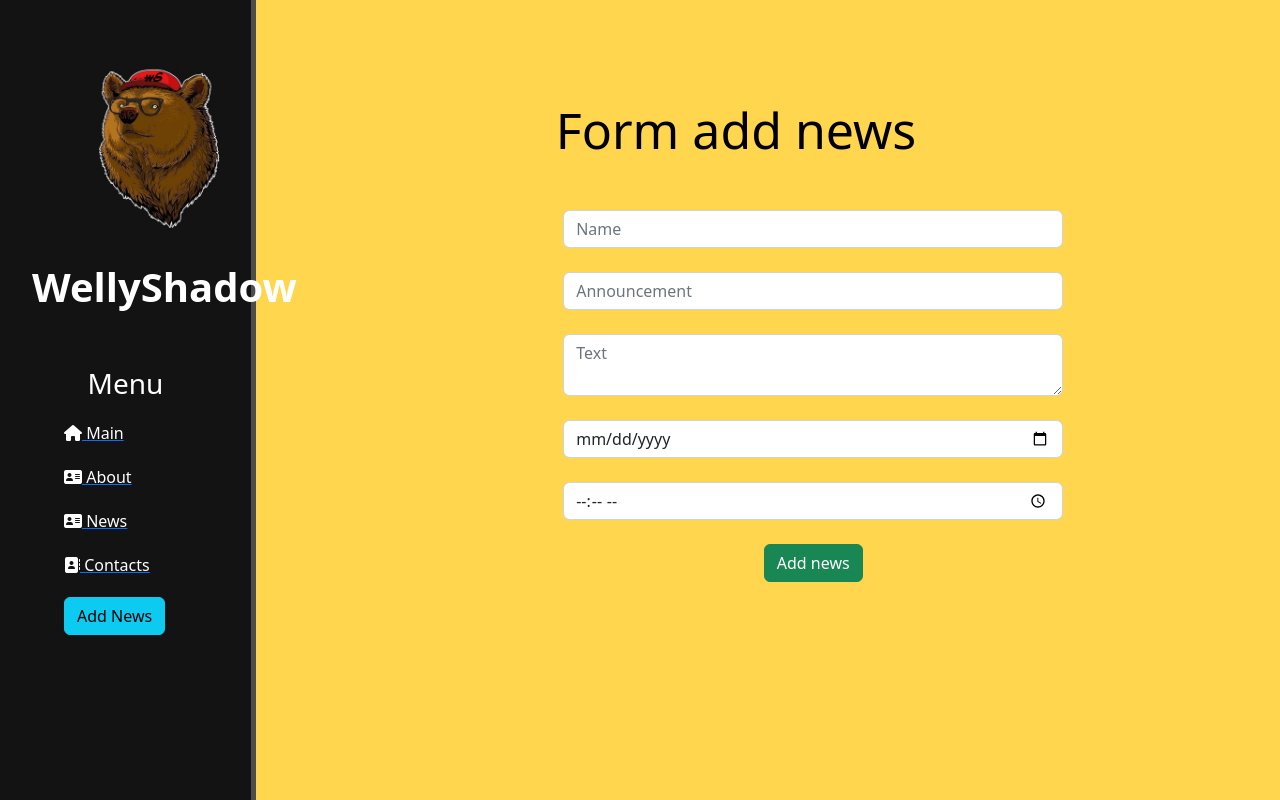
After one commit to WellyShadow/Django, a Django app: page /news/create in a window 1280 px wide. The commit adds this page. Run offline with Django 4.2, Linux system fonts and the light colour scheme; some libraries are stand-ins or nearby versions.

Commit message:
add create news page

```diff
--- a/djangoproject/main/static/main/css/main.css
+++ b/djangoproject/main/static/main/css/main.css
@@ -72,3 +72,9 @@ main .features p{
     margin: 20px 34%;
     text-align: left;
 }
+
+form {
+    margin-left: 32%;
+    width: 500px;
+    margin-top: 50px;
+}
--- a/djangoproject/main/templates/main/layout.html
+++ b/djangoproject/main/templates/main/layout.html
@@ -20,6 +20,7 @@
             <a href = "{% url 'about' %}"><li><i class="fa-solid fa-address-card"></i> About</li></a>
             <a href = "{% url 'news_home' %}"><li><i class="fa-solid fa-address-card"></i> News</li></a>
             <a href=""><li><i class="fa-solid fa-address-book"></i> Contacts</li></a>
+            <a href="{% url 'create' %}"><li><button class="btn btn-info"></i> Add News</li></a>
         </ul>
     </aside>
     <main>
--- /dev/null
+++ b/djangoproject/news/templates/news/create.html
@@ -0,0 +1,18 @@
+{% extends 'main/layout.html' %}
+
+{% block title%} Form add news {% endblock%}
+
+{% block content%}
+    <div class="features">
+        <h1> Form add news </h1>
+        <form method = "post">
+            <input type="text" placeholder="Name" class="form-control"><br>
+            <input type="text" placeholder="Announcement" class="form-control"><br>
+            <textarea class="form-control" placeholder="Text"></textarea><br>
+            <input type="date" class="form-control"><br>
+            <input type="time" class="form-control"><br>
+            <button class="btn btn-success" type="submit">Add news</button>
+        </form>
+    </div>
+
+{% endblock%}
--- a/djangoproject/news/urls.py
+++ b/djangoproject/news/urls.py
@@ -1,5 +1,6 @@
 from django.urls import path
 from . import views
 urlpatterns = [
-    path('',views.news_home,name='news_home')
+    path('',views.news_home,name='news_home'),
+    path('create',views.create,name='create')
 ]
--- a/djangoproject/news/views.py
+++ b/djangoproject/news/views.py
@@ -4,3 +4,5 @@ from .models import Artiles
 def news_home(request):
     news = Artiles.objects.order_by('-date')
     return render(request, 'news/news_home.html',{'news':news})
+def create(request):
+    return render(request,'news/create.html')
```
